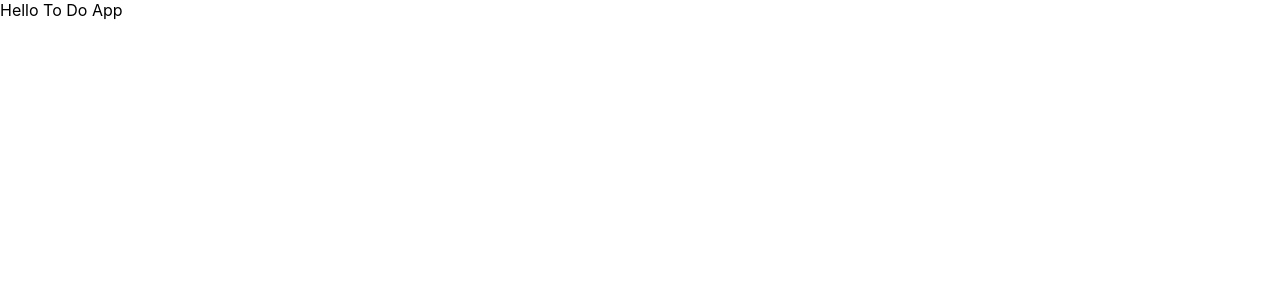
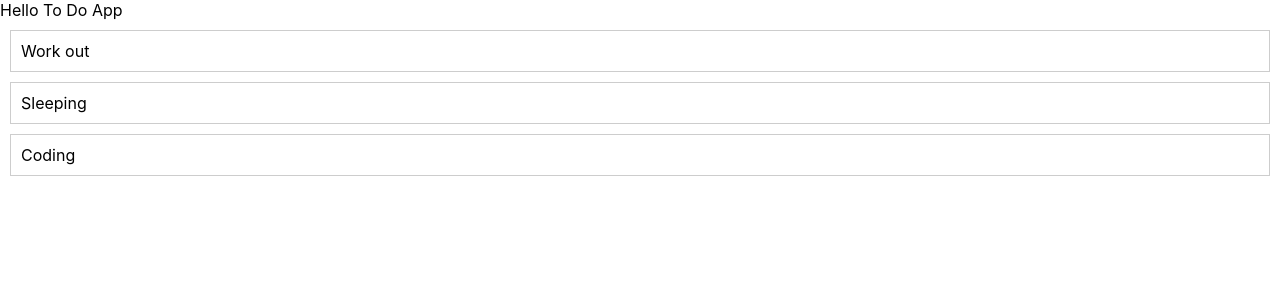
Before and after one commit to codecaptain10/react-learning, a React (Create React App) app in the folder todo-app/: page / in a window 1280 px wide. Shown: the top 300 px of the page. Built offline with nearby package versions, Linux system fonts and the light colour scheme.

Commit message:
Create first component Todo

```diff
--- a/todo-app/src/App.js
+++ b/todo-app/src/App.js
@@ -1,25 +1,8 @@
-import logo from "./logo.svg";
-import "./App.css";
+import React from "react";
+import Todo from "./components/Todo";
 
 function App() {
-  return (
-    <div className="App">
-      <header className="App-header">
-        <img src={logo} className="App-logo" alt="logo" />
-        <p>
-          Edit <code> src / App.js </code> and save to reload. Szymon Szaminko
-        </p>{" "}
-        <a
-          className="App-link"
-          href="https://reactjs.org"
-          target="_blank"
-          rel="noopener noreferrer"
-        >
-          Learn React{" "}
-        </a>{" "}
-      </header>{" "}
-    </div>
-  );
+  return <Todo />;
 }
 
 export default App;
--- a/todo-app/src/components/Todo.js
+++ b/todo-app/src/components/Todo.js
@@ -1,8 +1,23 @@
 import React from "react";
 
 class Todo extends React.Component {
+  state = {
+    elements: [
+      { id: "345678", title: "Work out" },
+      { id: "123458", title: "Sleeping" },
+      { id: "111832", title: "Coding" },
+    ],
+  };
+
   render() {
-    return <div> Hello To Do App </div>;
+    const elements = this.state.elements.map(element => {
+      return (
+        <div className='card' key={element.id}>
+          {element.title}
+        </div>
+      );
+    });
+    return <div> Hello To Do App {elements}</div>;
   }
 }
 
--- a/todo-app/src/index.css
+++ b/todo-app/src/index.css
@@ -1,13 +1,16 @@
 body {
-  margin: 0;
-  font-family: -apple-system, BlinkMacSystemFont, 'Segoe UI', 'Roboto', 'Oxygen',
-    'Ubuntu', 'Cantarell', 'Fira Sans', 'Droid Sans', 'Helvetica Neue',
-    sans-serif;
-  -webkit-font-smoothing: antialiased;
-  -moz-osx-font-smoothing: grayscale;
+    margin: 0;
+    font-family: -apple-system, BlinkMacSystemFont, "Segoe UI", "Roboto", "Oxygen", "Ubuntu", "Cantarell", "Fira Sans", "Droid Sans", "Helvetica Neue", sans-serif;
+    -webkit-font-smoothing: antialiased;
+    -moz-osx-font-smoothing: grayscale;
 }
 
 code {
-  font-family: source-code-pro, Menlo, Monaco, Consolas, 'Courier New',
-    monospace;
+    font-family: source-code-pro, Menlo, Monaco, Consolas, "Courier New", monospace;
 }
+
+.card {
+    padding: 10px;
+    border: 1px solid #cdcdcd;
+    margin: 10px;
+}
--- a/todo-app/src/index.js
+++ b/todo-app/src/index.js
@@ -3,11 +3,10 @@ import ReactDOM from "react-dom";
 import "./index.css";
 import App from "./App";
 import reportWebVitals from "./reportWebVitals";
-import Todo from "./components/Todo";
 
 ReactDOM.render(
   <React.StrictMode>
-    <Todo />
+    <App />
   </React.StrictMode>,
   document.getElementById("root")
 );
```
